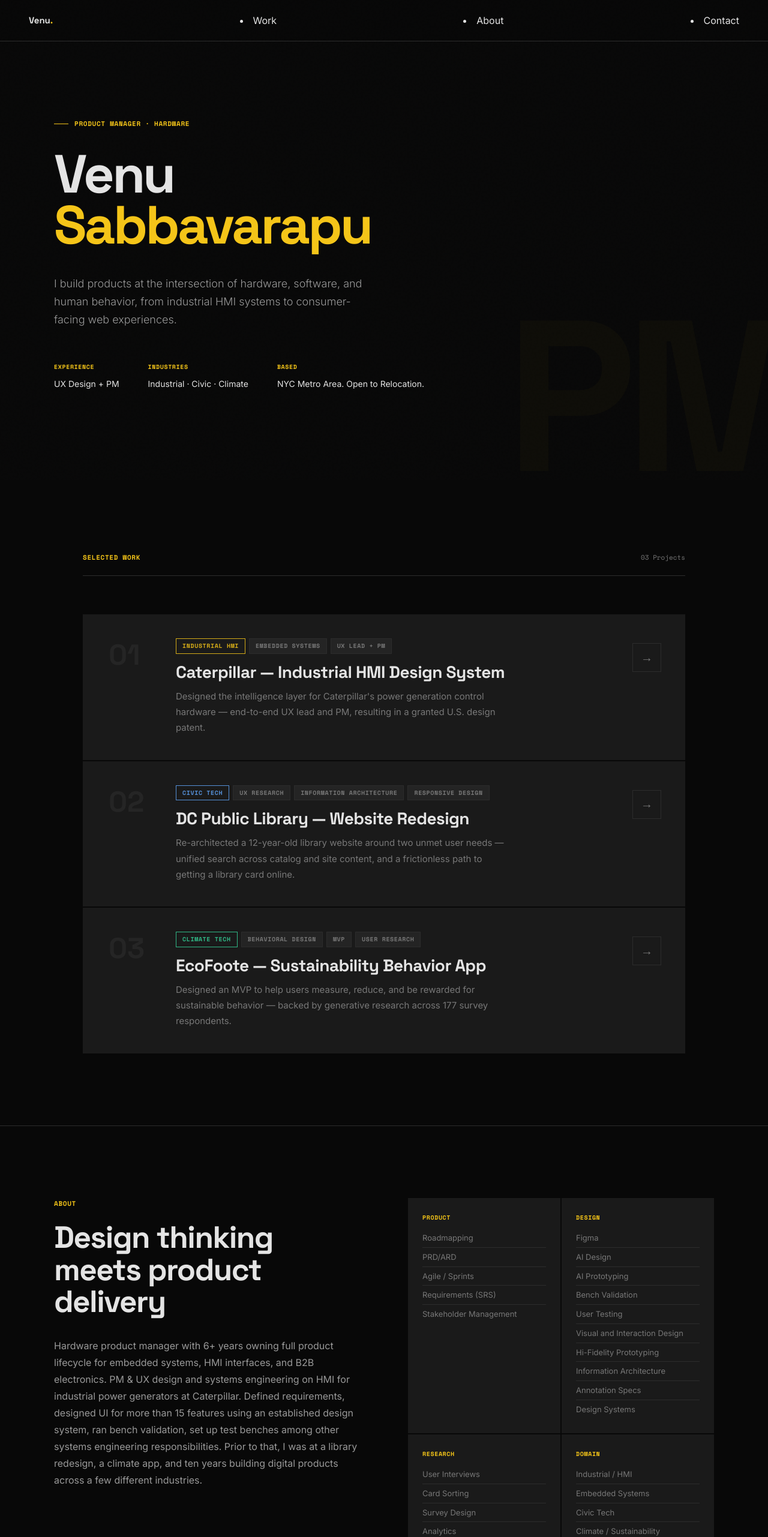
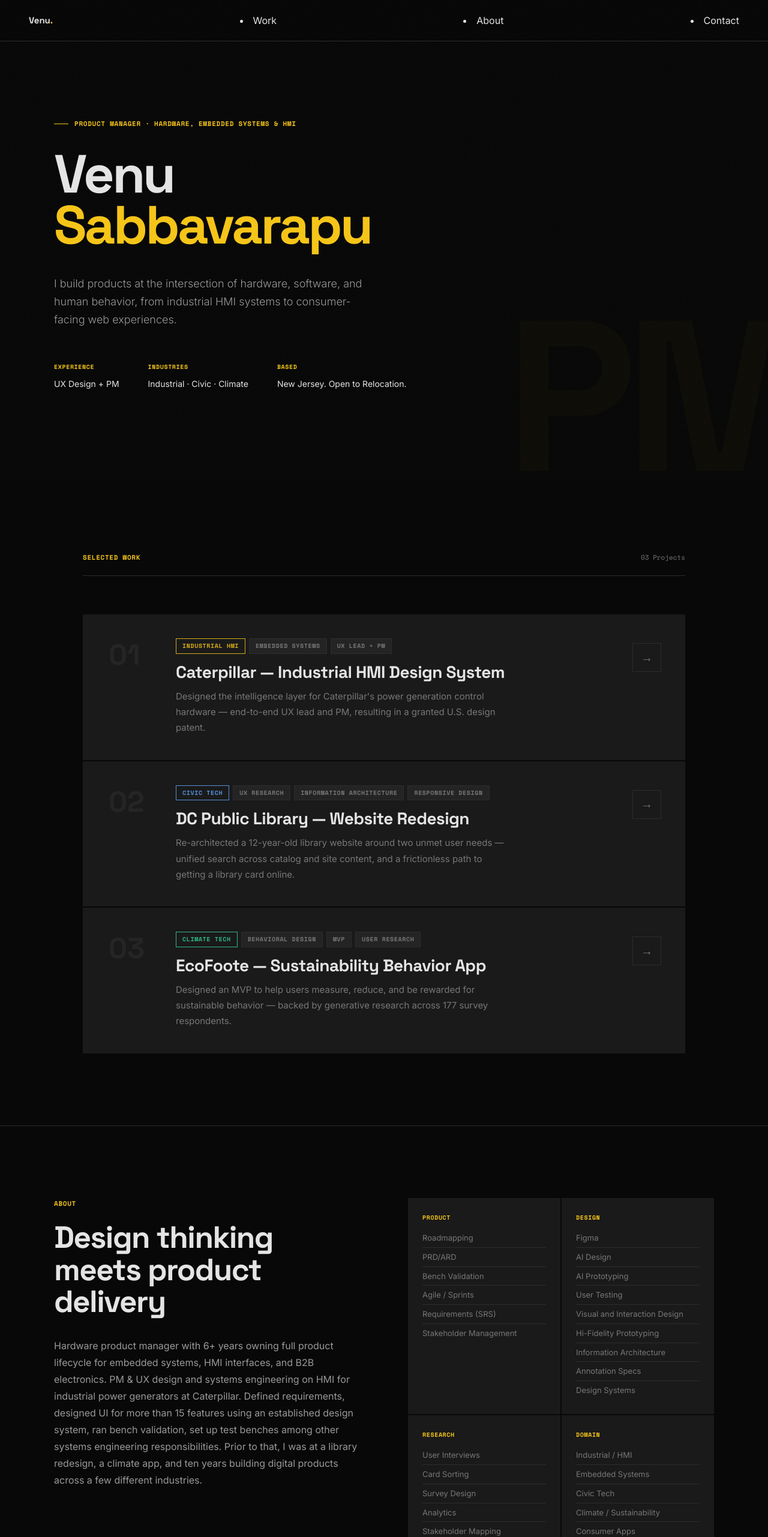
Before and after one commit to svenuss/svenuss.github.io, a plain HTML site: page index.html in a window 1280 px wide. Shown: the top 2562 px of the page at 60% size. Drawn offline with nearby package versions, Linux system fonts and the light colour scheme.

Commit message:
deploy: dc5a8b659e3bb7a7c5ebaf7bcbd256f0cf2e7bb4

```diff
--- a/index.html
+++ b/index.html
@@ -3,7 +3,7 @@
 <head>
 <meta charset="UTF-8">
 <meta name="viewport" content="width=device-width, initial-scale=1.0">
-<title>Venu Sabbavarapu — Product Manager · Hardware</title>
+<title>Venu Sabbavarapu — Product Manager · Hardware, Embedded Systems & HMI</title>
 <link href="https://fonts.googleapis.com/css2?family=Space+Grotesk:wght@400;500;600;700&family=Inter:wght@300;400;500&family=Space+Mono:wght@400;700&display=swap" rel="stylesheet">
 <style>
 
@@ -243,14 +243,14 @@
 <section class="hero">
   <div class="hero-bg">PM</div>
   <div class="hero-inner">
-    <div class="hero-tag">Product Manager · Hardware</div>
+    <div class="hero-tag">Product Manager · Hardware, Embedded Systems & HMI</div>
     <h1>Venu<span class="accent">Sabbavarapu</span></h1>
     <p class="hero-desc">I build products at the intersection of hardware, software, and human behavior, from industrial HMI systems to consumer-facing web experiences.</p>
     <div class="hero-stats">
       <div class="hero-stat"><label>Experience</label><span>UX Design + PM</span></div>
 
       <div class="hero-stat"><label>Industries</label><span>Industrial · Civic · Climate</span></div>
-      <div class="hero-stat"><label>Based</label><span>NYC Metro Area. Open to Relocation.</span></div>
+      <div class="hero-stat"><label>Based</label><span>New Jersey. Open to Relocation.</span></div>
     </div>
   </div>
 </section>
@@ -307,8 +307,8 @@
       <p>Hardware product manager with 6+ years owning full product lifecycle for embedded systems, HMI interfaces, and B2B electronics. PM & UX design and systems engineering on HMI for industrial power generators at Caterpillar. Defined requirements, designed UI for more than 15 features using an established design system, ran bench validation, set up test benches among other systems engineering responsibilities. Prior to that, I was at a library redesign, a climate app, and ten years building digital products across a few different industries.</p>
     </div>
     <div class="skills-grid">
-      <div class="skill-block"><label>Product</label><ul><li>Roadmapping</li><li>PRD/ARD</li><li>Agile / Sprints</li><li>Requirements (SRS)</li><li>Stakeholder Management</li></ul></div>
-      <div class="skill-block"><label>Design</label><ul><li>Figma</li><li>AI Design</li><li>AI Prototyping</li><li>Bench Validation</li><li>User Testing</li><li>Visual and Interaction Design</li><li>Hi-Fidelity Prototyping</li><li>Information Architecture</li><li>Annotation Specs</li><li>Design Systems</li></ul></div>
+      <div class="skill-block"><label>Product</label><ul><li>Roadmapping</li><li>PRD/ARD</li><li>Bench Validation</li><li>Agile / Sprints</li><li>Requirements (SRS)</li><li>Stakeholder Management</li></ul></div>
+      <div class="skill-block"><label>Design</label><ul><li>Figma</li><li>AI Design</li><li>AI Prototyping</li><li>User Testing</li><li>Visual and Interaction Design</li><li>Hi-Fidelity Prototyping</li><li>Information Architecture</li><li>Annotation Specs</li><li>Design Systems</li></ul></div>
       <div class="skill-block"><label>Research</label><ul><li>User Interviews</li><li>Card Sorting</li><li>Survey Design</li><li>Analytics</li><li>Stakeholder Mapping</li></ul></div>
       <div class="skill-block"><label>Domain</label><ul><li>Industrial / HMI</li><li>Embedded Systems</li><li>Civic Tech</li><li>Climate / Sustainability</li><li>Consumer Apps</li></ul></div>
     </div>
@@ -318,7 +318,7 @@
 <section class="contact" id="contact">
   <div class="contact-inner">
     <p class="pre">Get in touch</p>
-    <h2>PM and UX Lead</h2>
+    <h2>PM and Hardware</h2>
     <a class="contact-link" href="mailto:venusri.s@gmail.com">Send a message</a>
   </div>
 </section>
```
